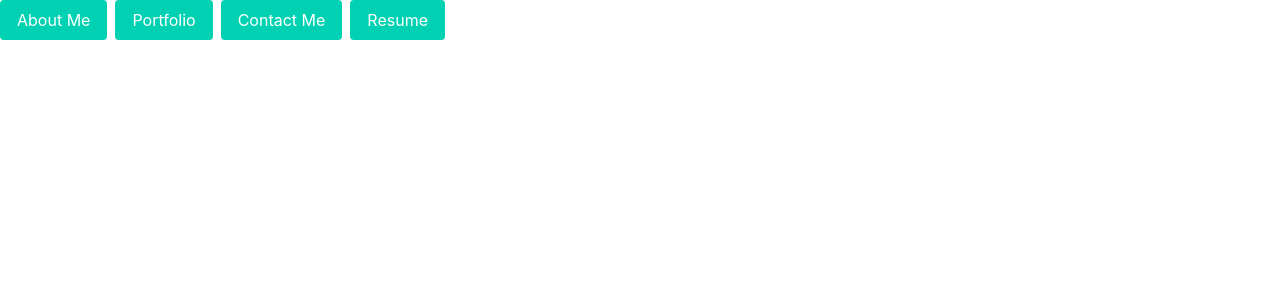
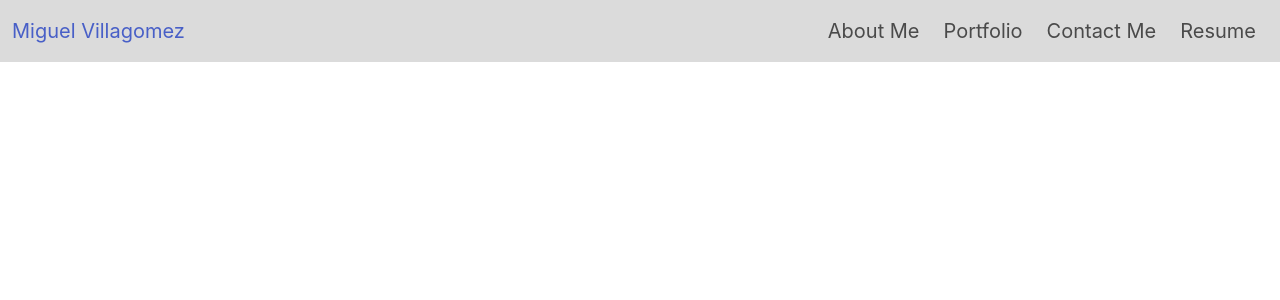
Before and after one commit to migavg/react-portfolio, a React (Create React App) app: page / in a window 1280 px wide. Shown: the top 300 px of the page. Built offline with nearby package versions, Linux system fonts and the light colour scheme.

Commit message:
fixed header with bulma a bit and exporting to app.js

```diff
--- a/src/App.js
+++ b/src/App.js
@@ -1,15 +1,11 @@
 import React from 'react';
 import Header from './components/Header';
-import 'bulma/css/bulma.min.css';
+
 
 const App = () => {
-      return (
-        <div classname="main">
-          <div className="buttons">
-           <Header/>
-          </div>
-        </div>
-      )
-  }
+  return (
+    <Header />
+  )
+}
 
 export default App;
--- a/src/components/Header.js
+++ b/src/components/Header.js
@@ -2,17 +2,27 @@ import React from 'react';
 import 'bulma/css/bulma.min.css';
 const Header = () => {
   return (
-    <div classname="main">
-      <div className="buttons">
-        <button class="button is-primary">About Me</button>
-        <button class="button is-primary">Portfolio</button>
-        <button class="button is-primary">Contact Me</button>
-        <button class="button is-primary">Resume</button>
+    <nav classname="navbar" role="navigation" aria-label="main navigation">
+    <div id="navbarBasicExample" class="navbar-menu has-background-grey-lighter">
 
 
+        <div class="navbar-brand">
+            <a class="navbar-item is-size-5 has-text-weight-semibold" href="https://bulma.io">
+                <h1>Miguel Villagomez</h1>
+            </a>
+        </div>
 
-      </div>
+        <div class="navbar-end">
+            <div class="navbar-item is-size-5">
+                <a href="https://www.npmjs.com/package/bulma?activeTab=readme" class="navbar-item">About Me</a>
+                <a href="https://www.npmjs.com/package/bulma?activeTab=readme" class="navbar-item">Portfolio</a>
+                <a href="https://www.npmjs.com/package/bulma?activeTab=readme" class="navbar-item">Contact Me</a>
+                <a href="https://www.npmjs.com/package/bulma?activeTab=readme" class="navbar-item">Resume</a>
+            </div>
+        </div>
     </div>
+</nav>
+
   )
 }
 
```
